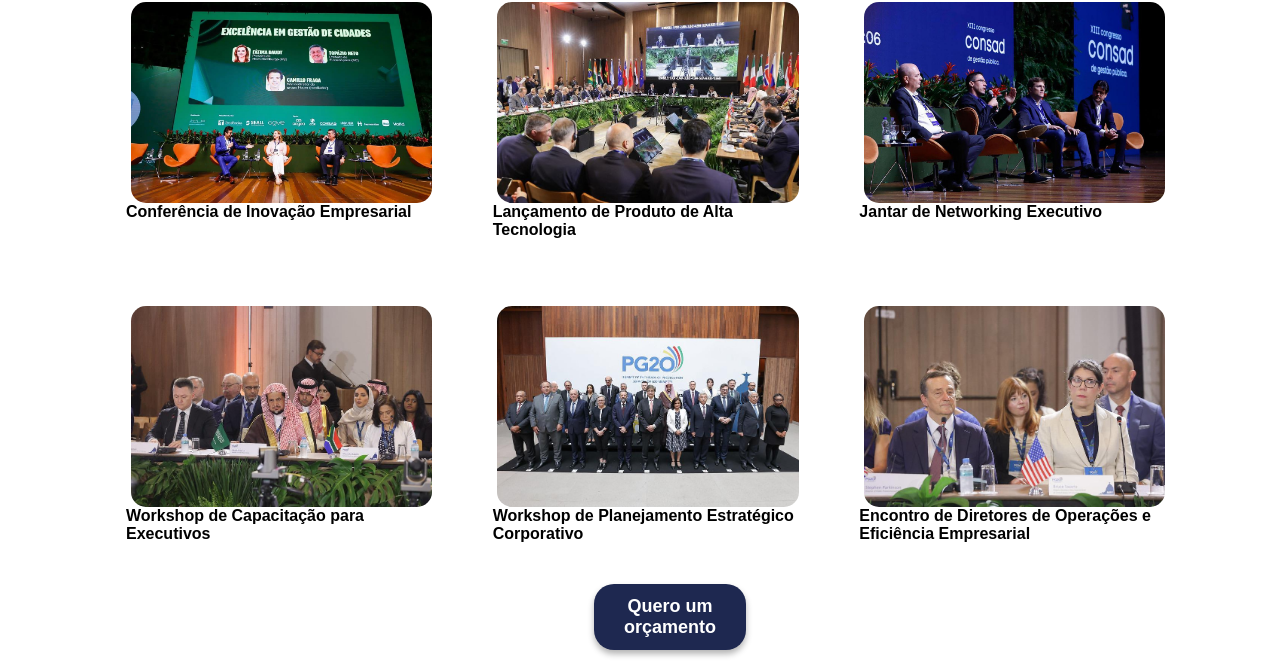
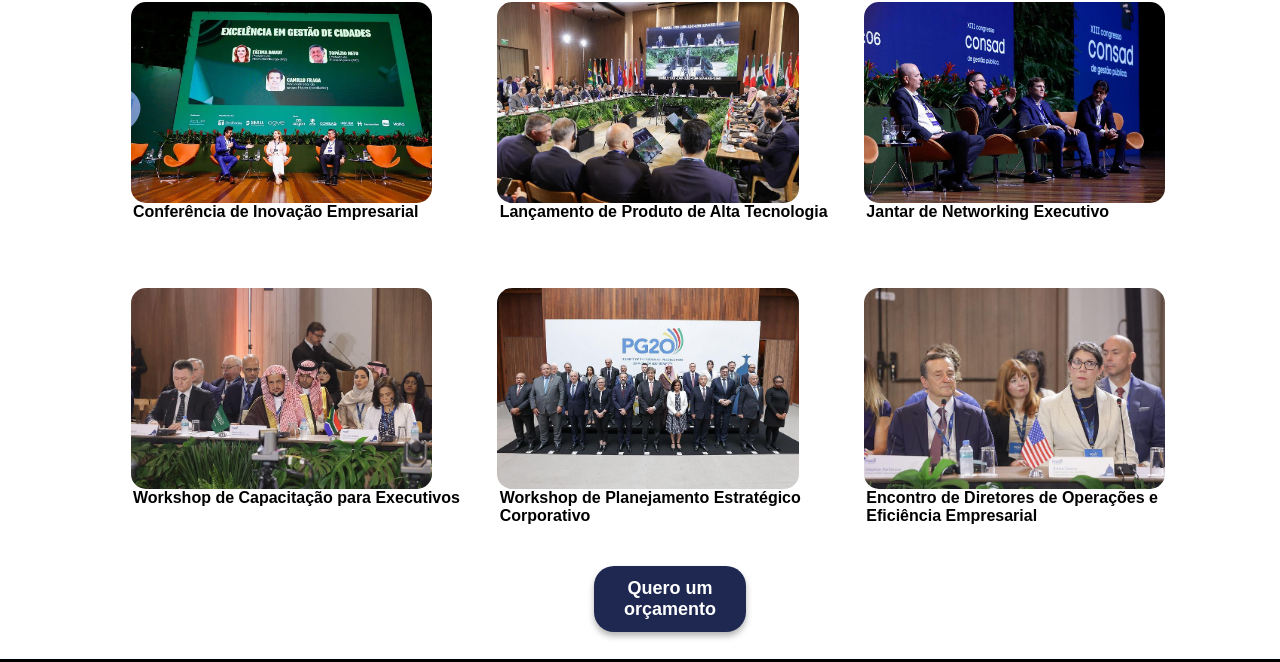
Before and after one commit to vitinho455/Projeto-Integrador-, a plain HTML site: page index.html in a window 1280 px wide. Shown: the part 2267-2929 px from the top of the page. Drawn offline with Linux system fonts and the light colour scheme.

Commit message:
Ajuste definitivo

```diff
--- a/style.css
+++ b/style.css
@@ -261,10 +261,10 @@ input#search {
 }
 
 .card h5 {
-    font-size: 1.2rem;
+    width: 100%;
     margin: 0px;
-    margin-left: 20px;
-    font-size: medium;
+    margin-left: 27px;
+    font-size:medium;
     font-family: Arial, Helvetica, sans-serif;
 }
 
```
Also changed, not shown: img/icon_back.png (added).
